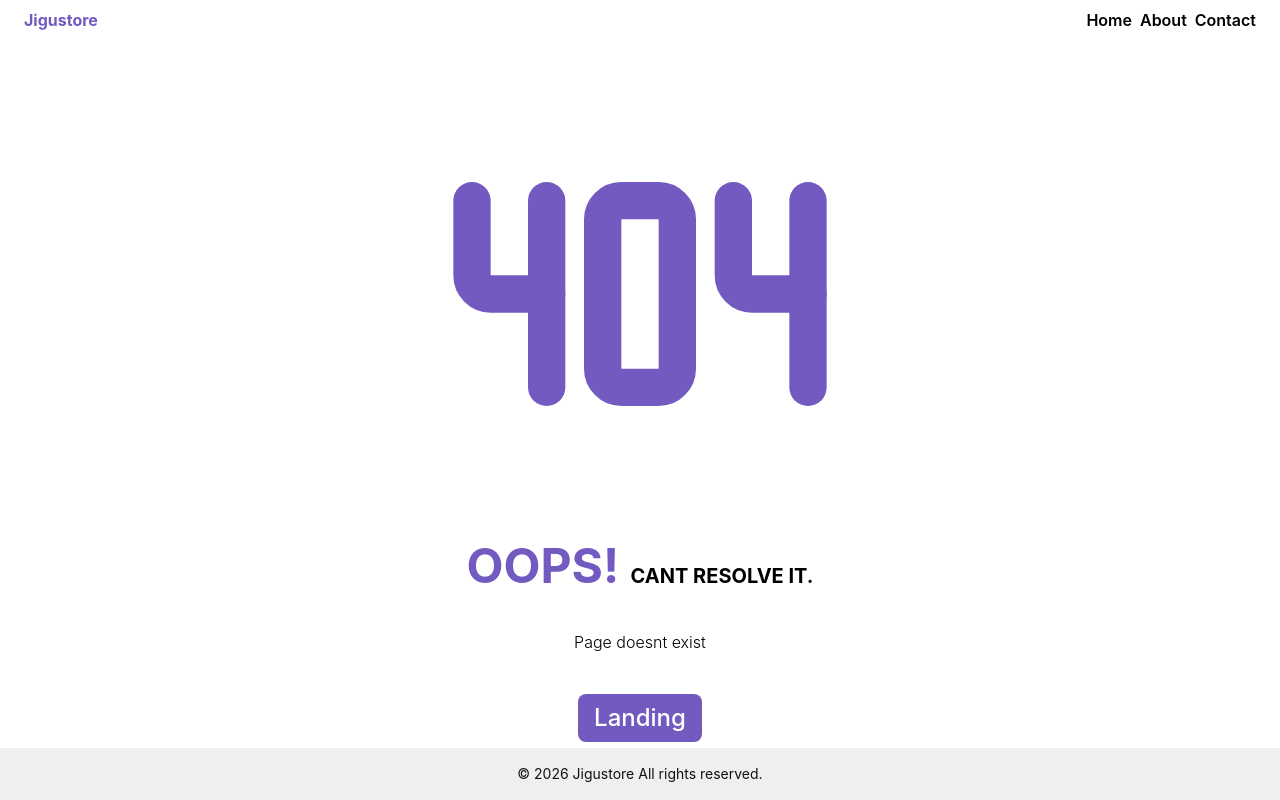
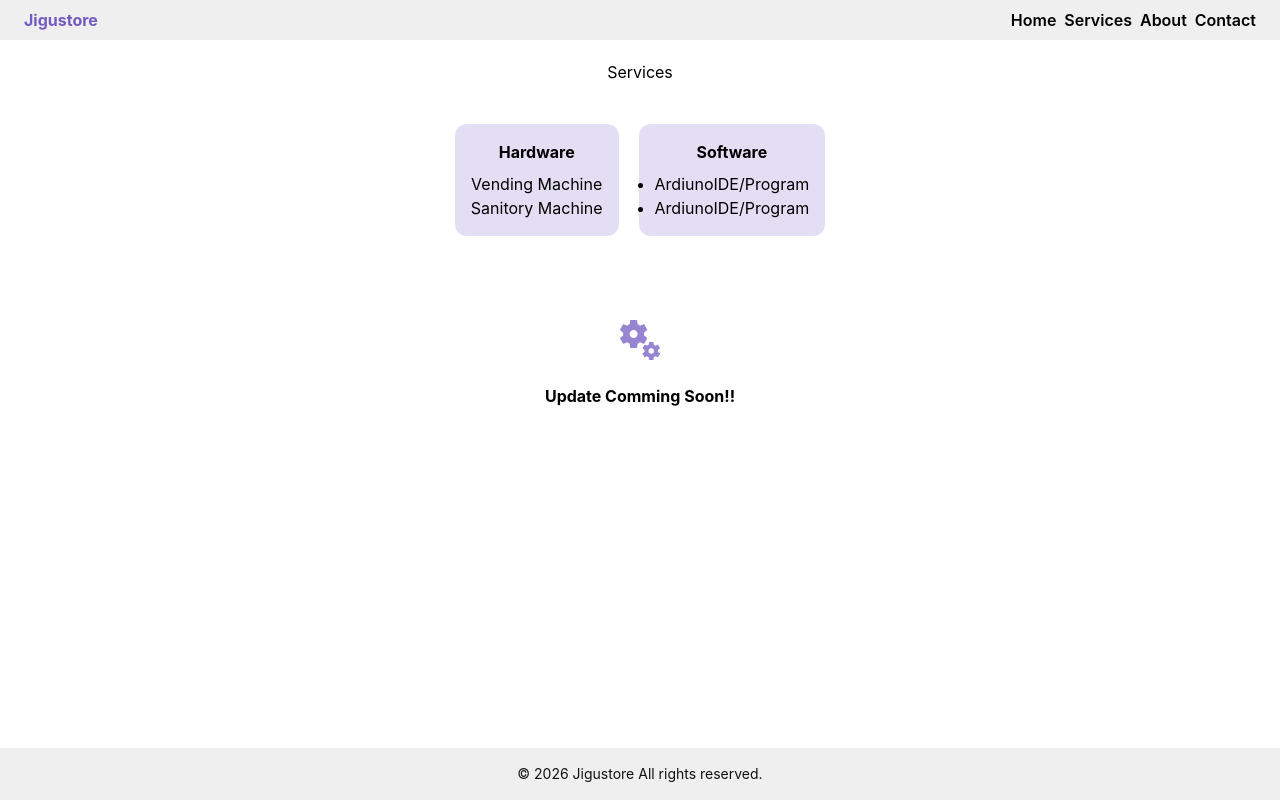
Before and after one commit to jigustore/jigu-store, a Next.js app: page /services in a window 1280 px wide. Before the commit this address had no page. Built offline with nearby package versions, Linux system fonts and the light colour scheme.

Commit message:
add: basic pages and others

```diff
--- /dev/null
+++ b/app/about/page.tsx
@@ -0,0 +1,15 @@
+import CommingSoon from "../components/CommingSoon";
+
+const About = () => {
+  return (
+    <div>
+      <h1>About</h1>
+      <p className="p-2 w-[80% text-justify">
+        Jigu store is one-stop store for electronics and technical solution.
+      </p>
+      <CommingSoon />
+    </div>
+  );
+};
+
+export default About;
--- /dev/null
+++ b/app/components/CommingSoon.tsx
@@ -0,0 +1,12 @@
+import { MdMiscellaneousServices } from "react-icons/md";
+
+const CommingSoon = () => {
+  return (
+    <div className="w-full flex flex-col justify-center items-center gap-5 p-10">
+      <MdMiscellaneousServices className="text-theme text-5xl animate-pulse" />
+      <span className="font-bold">Update Comming Soon!!</span>
+    </div>
+  );
+};
+
+export default CommingSoon;
--- a/app/components/Footer.tsx
+++ b/app/components/Footer.tsx
@@ -1,4 +1,3 @@
-
 const Footer = () => {
   return (
     <footer className="w-full py-4 bg-theme-w-alt">
--- a/app/components/Navbar.tsx
+++ b/app/components/Navbar.tsx
@@ -3,44 +3,48 @@ import Link from "next/link";
 interface INavItem {
   label: string;
   url: string;
-};
+}
 
 const _navItems = [
   {
     label: "Home",
-        url: "/"
+    url: "/",
+  },
+  {
+    label: "Services",
+    url: "/services",
   },
   {
     label: "About",
-        url: "/about"
+    url: "/about",
   },
   {
     label: "Contact",
-        url: "/contact"
-    }
+    url: "/contact",
+  },
 ];
 
 const Navbar = () => {
   return (
-    <nav className="p-2 px-6 gap-10 w-full flex flex-row justify-between items-center">
+    <nav className="w-full flex flex-row justify-between items-center fixed top-0 bg-theme-w-alt p-2 px-6 gap-10">
       <Link href={"/"} className="text-theme font-bold ">
         Jigustore
       </Link>
       <div className="flex flex-row gap-2">
-        {
-            _navItems.map((ni, ind) => {
-                return <NavItem key={ind} {...ni} />
-            })
-        }
+        {_navItems.map((ni, ind) => {
+          return <NavItem key={ind} {...ni} />;
+        })}
       </div>
     </nav>
   );
 };
 
-const NavItem = ({label, url}: INavItem) => {
+const NavItem = ({ label, url }: INavItem) => {
   return (
-        <Link href={url} className="hover:text-theme font-semibold">{label}</Link>
-    )
-}
+    <Link href={url} className="hover:text-theme font-semibold">
+      {label}
+    </Link>
+  );
+};
 
 export default Navbar;
--- /dev/null
+++ b/app/contact/page.tsx
@@ -0,0 +1,13 @@
+import CommingSoon from "../components/CommingSoon";
+
+const Contact = () => {
+  return (
+    <div>
+      <h1>Contact</h1>
+      <a href="mailto:storejigu@gmail.com">storejigu@gmail.com</a>
+      <CommingSoon />
+    </div>
+  );
+};
+
+export default Contact;
--- a/app/layout.tsx
+++ b/app/layout.tsx
@@ -5,26 +5,33 @@ import Footer from "./components/Footer";
 
 export const metadata: Metadata = {
   title: "Jigu Store",
-  description: "Shop the lastest electronics and technological components, accessories and software solution at Jigu Store. Providing high-quality tech solution & educational kits across Kathmandu, Nepal",
-  keywords: ['Tech Store Nepal', 'Jigu Store', 'Electronics Component Kathamdnu', 'Online Electronics Nepal', 'Kits', 'Electronics Kit'],
+  description:
+    "Shop the lastest electronics and technological components, accessories and software solution at Jigu Store. Providing high-quality tech solution & educational kits across Kathmandu, Nepal",
+  keywords: [
+    "Tech Store Nepal",
+    "Jigu Store",
+    "Electronics Component Kathamdnu",
+    "Online Electronics Nepal",
+    "Kits",
+    "Electronics Kit",
+  ],
 
   openGraph: {
-    title: 'Jigu Store',
-    description: 'Your one-stop shop for tech hardware and software gadgets in Nepal',
-    url: 'https://jigustore.com.np',
-    siteName: 'Jigu Store',
-    locale: 'en_NP',
-    type: 'website'
+    title: "Jigu Store",
+    description:
+      "Your one-stop shop for tech hardware and software gadgets in Nepal",
+    url: "https://jigustore.com.np",
+    siteName: "Jigu Store",
+    locale: "en_NP",
+    type: "website",
   },
 
   icons: {
-    icon: [
-      { url: '/icon.png' }
-    ]
+    icon: [{ url: "/icon.png" }],
   },
 
   alternates: {
-    canonical: 'https://jigustore.com.np',
+    canonical: "https://jigustore.com.np",
   },
   robots: {
     index: true,
@@ -32,12 +39,11 @@ export const metadata: Metadata = {
     googleBot: {
       index: true,
       follow: true,
-      'max-video-preview': -1,
-      'max-image-preview': 'large',
-      'max-snippet': -1,
-    }
-  }
-
+      "max-video-preview": -1,
+      "max-image-preview": "large",
+      "max-snippet": -1,
+    },
+  },
 };
 
 export default function RootLayout({
@@ -47,7 +53,7 @@ export default function RootLayout({
 }>) {
   return (
     <html lang="en" className={`h-full antialiased`}>
-      <body className="min-h-full flex flex-col justify-between items-center">
+      <body className="min-h-full flex flex-col justify-between items-center relative pt-15 text-center">
         <Navbar />
         {children}
         <Footer />
--- /dev/null
+++ b/app/services/page.tsx
@@ -0,0 +1,34 @@
+import CommingSoon from "../components/CommingSoon";
+
+const Services = () => {
+  return (
+    <div>
+      <h1>Services</h1>
+      <ServiceCat />
+      <CommingSoon />
+    </div>
+  );
+};
+
+const ServiceCat = () => {
+  return (
+    <section className="w-full flex flex-row justify-evenly items-center gap-5 my-10">
+      <div className="bg-theme/20 rounded-xl p-4 ">
+        <h2 className="font-bold mb-2">Hardware</h2>
+        <ol className="list-item">
+          <li>Vending Machine</li>
+          <li>Sanitory Machine</li>
+        </ol>
+      </div>
+      <div className="bg-theme/20 rounded-xl p-4 ">
+        <h2 className="font-bold mb-2">Software</h2>
+        <ol className="list-disc">
+          <li>ArdiunoIDE/Program</li>
+          <li>ArdiunoIDE/Program</li>
+        </ol>
+      </div>
+    </section>
+  );
+};
+
+export default Services;
```
Lines whose indentation alone changed are shown as unchanged.
